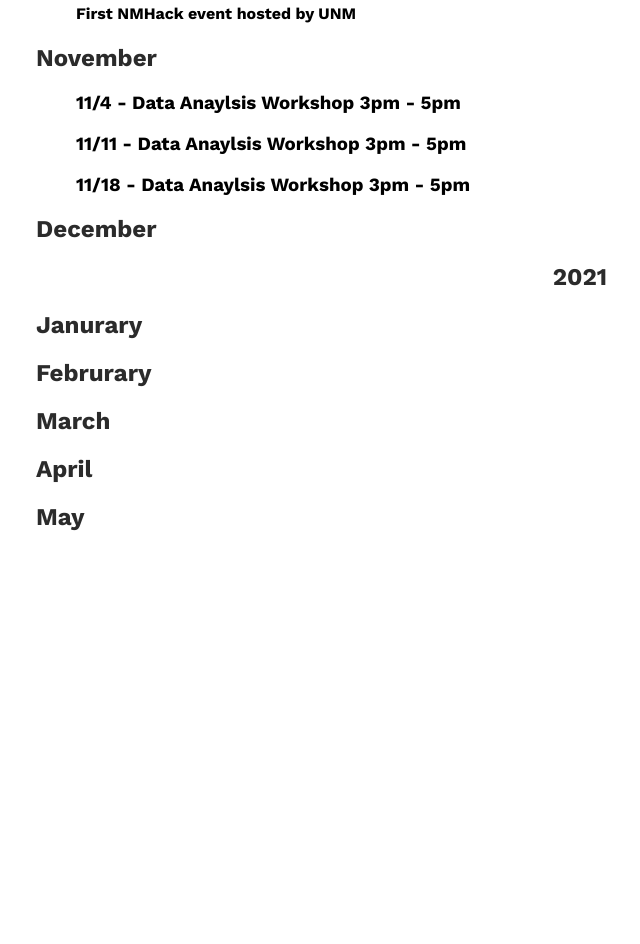
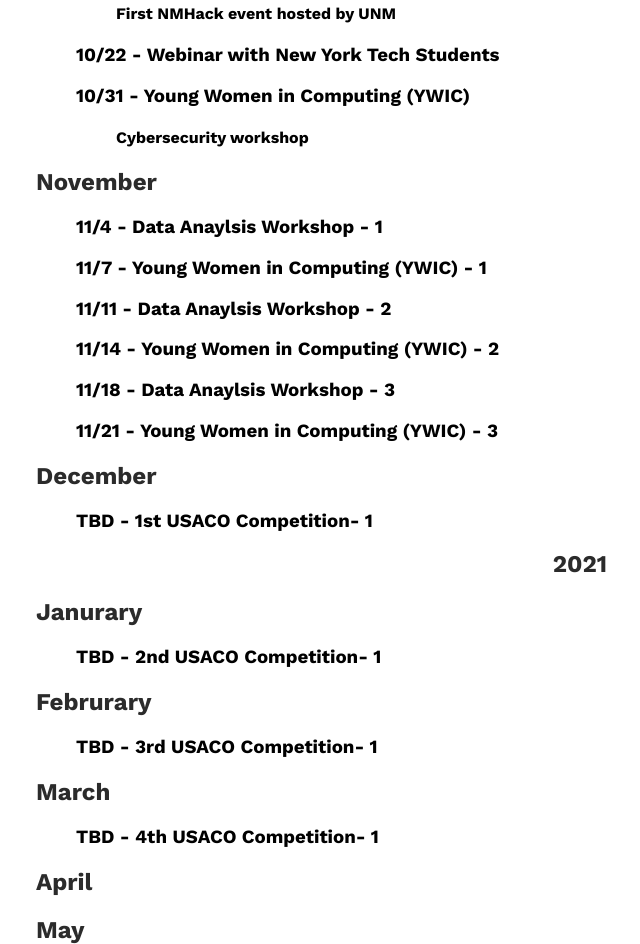
Before and after one commit to LCGirlsWhoCode/LCGirlsWhoCode.github.io, a plain HTML site: page calendar/index.html in a window 1280 px wide. Shown: the part 359-1303 px from the top of the page, without its empty margins (60-700 px from the left). Before the commit the page ends 890 px from the top, so only its background shows below. Drawn offline with nearby package versions, Linux system fonts and the light colour scheme.

Commit message:
Update index.html

```diff
--- a/calendar/index.html
+++ b/calendar/index.html
@@ -37,19 +37,41 @@
         <h2>October</h2>
             <ul>
                 <h3>10/18 - NMHack Event</h3>
+                <ul>
                 <h4>First NMHack event hosted by UNM</h4>
+                </ul>
+                <h3>10/22 - Webinar with New York Tech Students</h3>
+                <h3>10/31 - Young Women in Computing (YWIC)</h3>
+                <ul>
+                    <h4>Cybersecurity workshop</h4>
+                </ul>
             </ul>
         <h2>November</h2>
             <ul>
-                <h3>11/4 - Data Anaylsis Workshop 3pm - 5pm </h3>
-                <h3>11/11 - Data Anaylsis Workshop 3pm - 5pm </h3>
-                <h3>11/18 - Data Anaylsis Workshop 3pm - 5pm</h3>
+                <h3>11/4 - Data Anaylsis Workshop - 1</h3>
+                <h3>11/7 - Young Women in Computing (YWIC) - 1</h3>
+                <h3>11/11 - Data Anaylsis Workshop - 2</h3>
+                <h3>11/14 - Young Women in Computing (YWIC) - 2</h3>
+                <h3>11/18 - Data Anaylsis Workshop - 3</h3>
+                <h3>11/21 - Young Women in Computing (YWIC) - 3</h3>
              </ul>
         <h2>December</h2>
+         <ul>
+                <h3>TBD - 1st USACO Competition- 1</h3>
+        </ul>
         <h1>2021</h1>
         <h2>Janurary</h2>
+        <ul>
+                <h3>TBD - 2nd USACO Competition- 1</h3>
+        </ul>
         <h2>Februrary</h2>
+        <ul>
+                <h3>TBD - 3rd USACO Competition- 1</h3>
+        </ul>
         <h2>March</h2>
+        <ul>
+                <h3>TBD - 4th USACO Competition- 1</h3>
+        </ul>
         <h2>April</h2>
         <h2>May</h2>
     </main>
```
